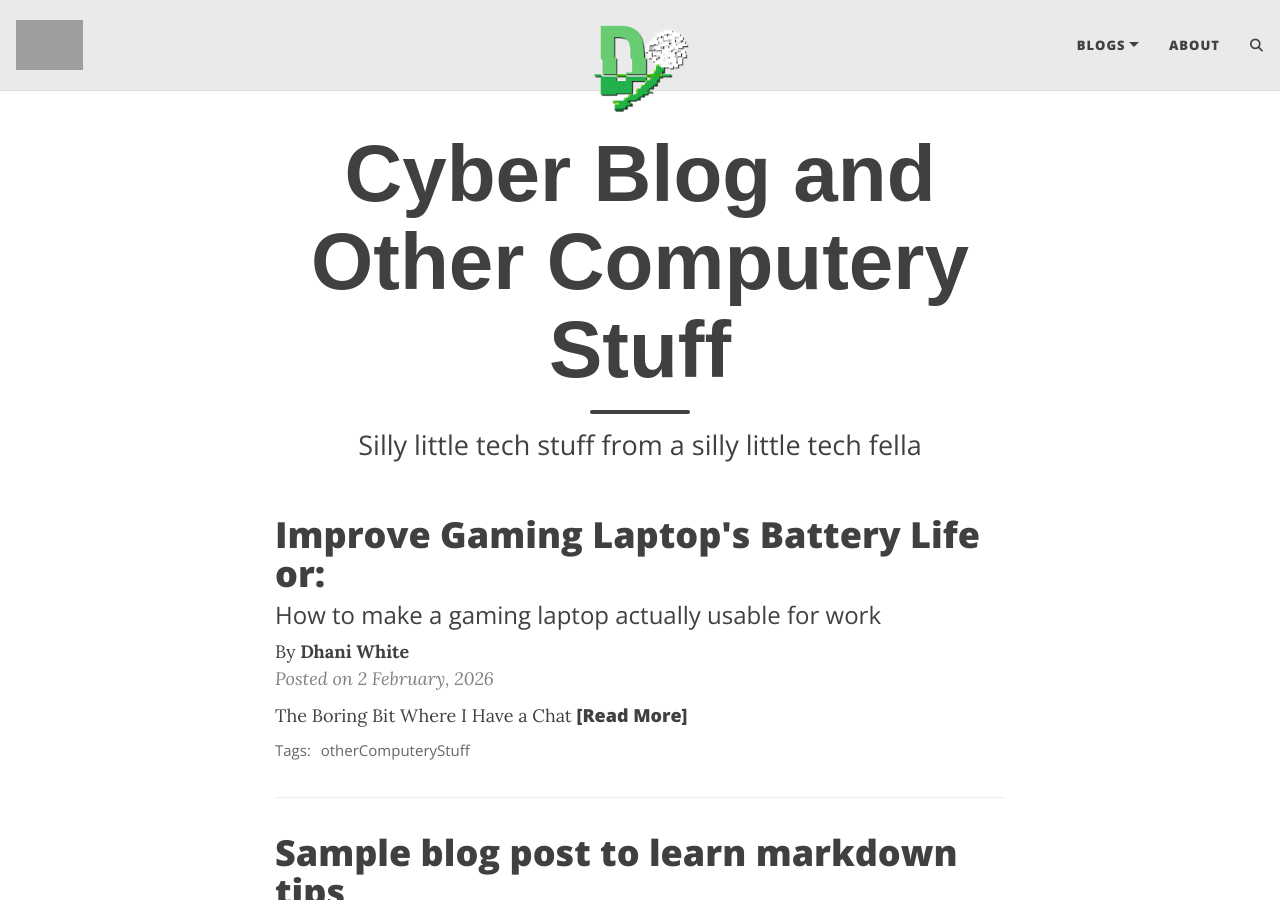
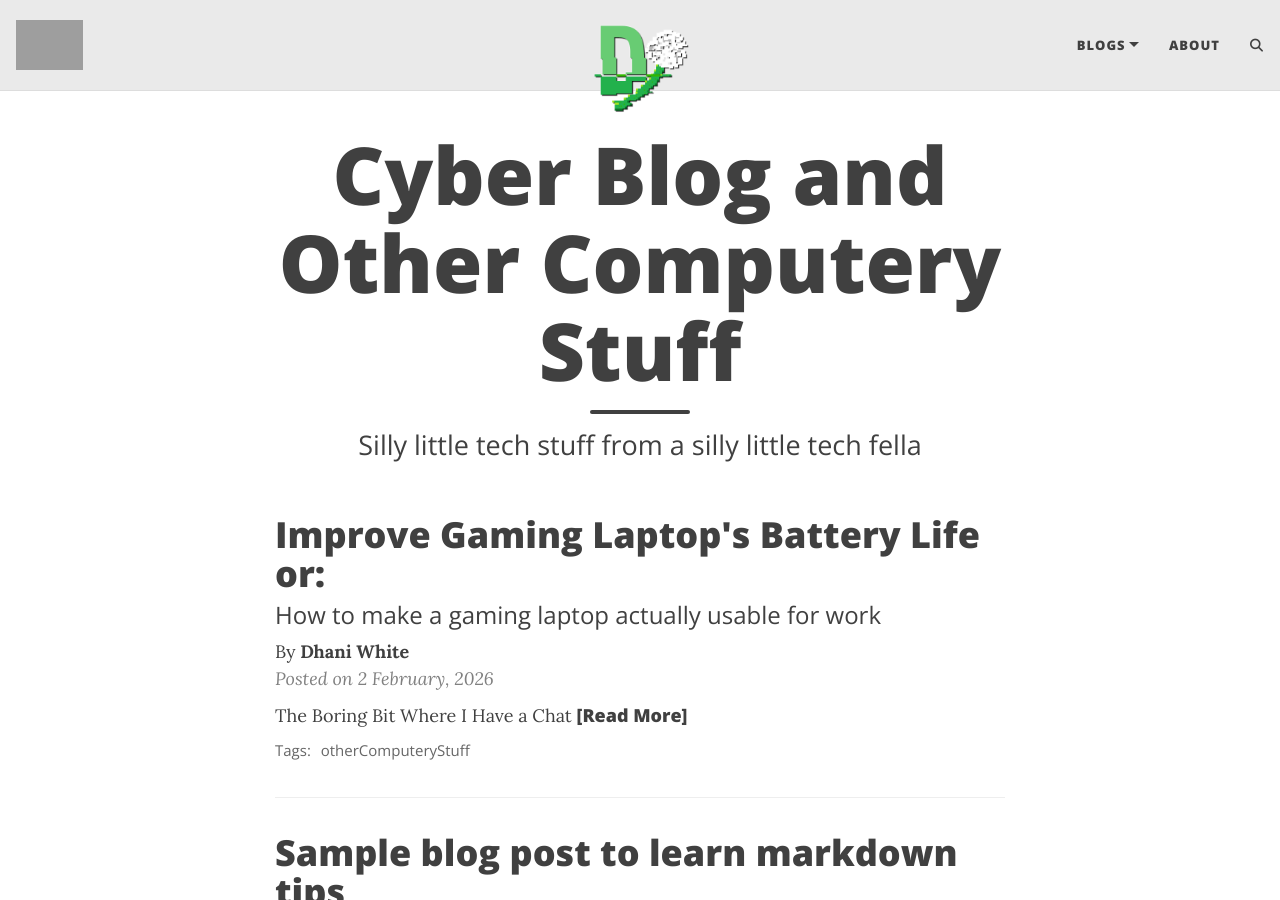
Before and after one commit to thedhandelion/thedhandelion.github.io, a Jekyll site: the page built from index.html, in a window 1280 px wide and 900 px high. Built offline with Jekyll 4.4.1, drawn with Linux system fonts in a browser that asks for light colours; the list of posts is cut into pages by our own code; comment, search, counter and statistics services are not loaded; grey boxes are pictures that could not be loaded.

Commit message:
Update head.html

```diff
--- a/_includes/head.html
+++ b/_includes/head.html
@@ -172,6 +172,4 @@
     {% endfor %}
   {% endif %}
 
-  <link rel="stylesheet" href="{{ '/assets/css/custom.css' | relative_url }}">
-
 </head>
```
